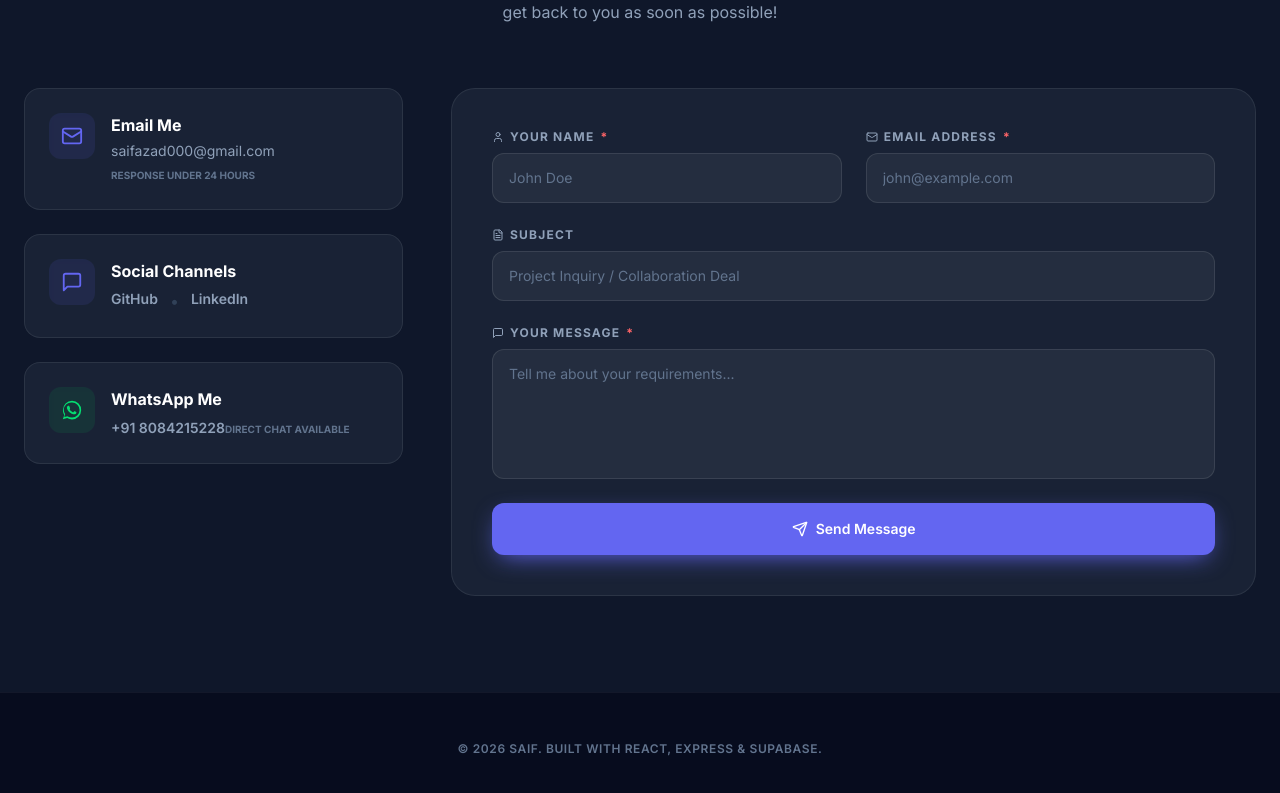
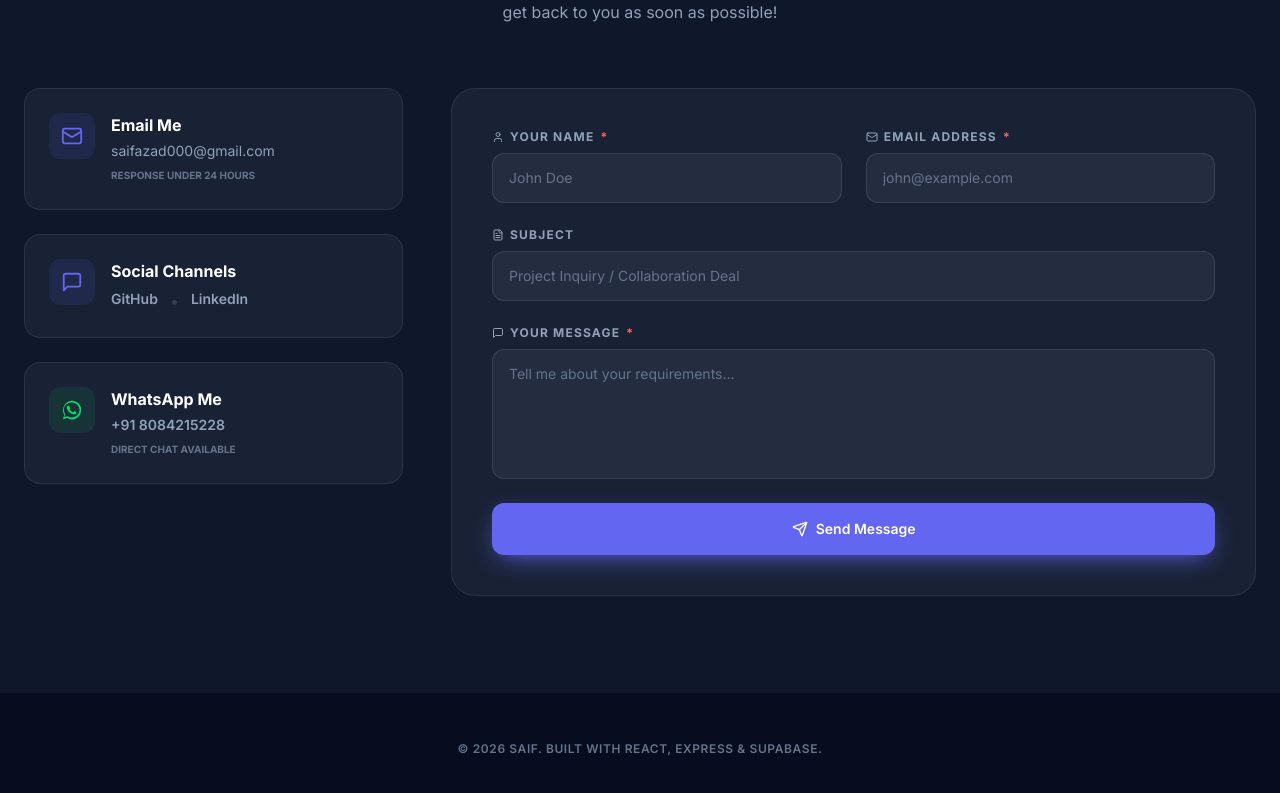
Before and after one commit to Saifazad/dynamic-portfolio, a React (Vite) app in the folder frontend/: page / in a window 1280 px wide. Shown: the part 2823-3616 px from the top of the page. Built offline with nearby package versions, Linux system fonts and the light colour scheme; no server answers.

Commit message:
fix responsive layout overflow for WhatsApp contact card link

```diff
--- a/frontend/src/components/Contact.jsx
+++ b/frontend/src/components/Contact.jsx
@@ -122,7 +122,7 @@ export default function Contact({ backendUrl = BACKEND_URL }) {
               </div>
               <div>
                 <h4 className="text-white font-bold mb-1">WhatsApp Me</h4>
-                <a href="https://wa.me/918084215228" target="_blank" rel="noreferrer" className="text-slate-400 hover:text-white text-sm font-semibold transition-colors select-all">
+                <a href="https://wa.me/918084215228" target="_blank" rel="noreferrer" className="block text-slate-400 hover:text-white text-sm font-semibold transition-colors select-all">
                   +91 8084215228
                 </a>
                 <span className="text-slate-500 text-[10px] uppercase font-bold mt-1.5 inline-block">Direct Chat Available</span>
```
